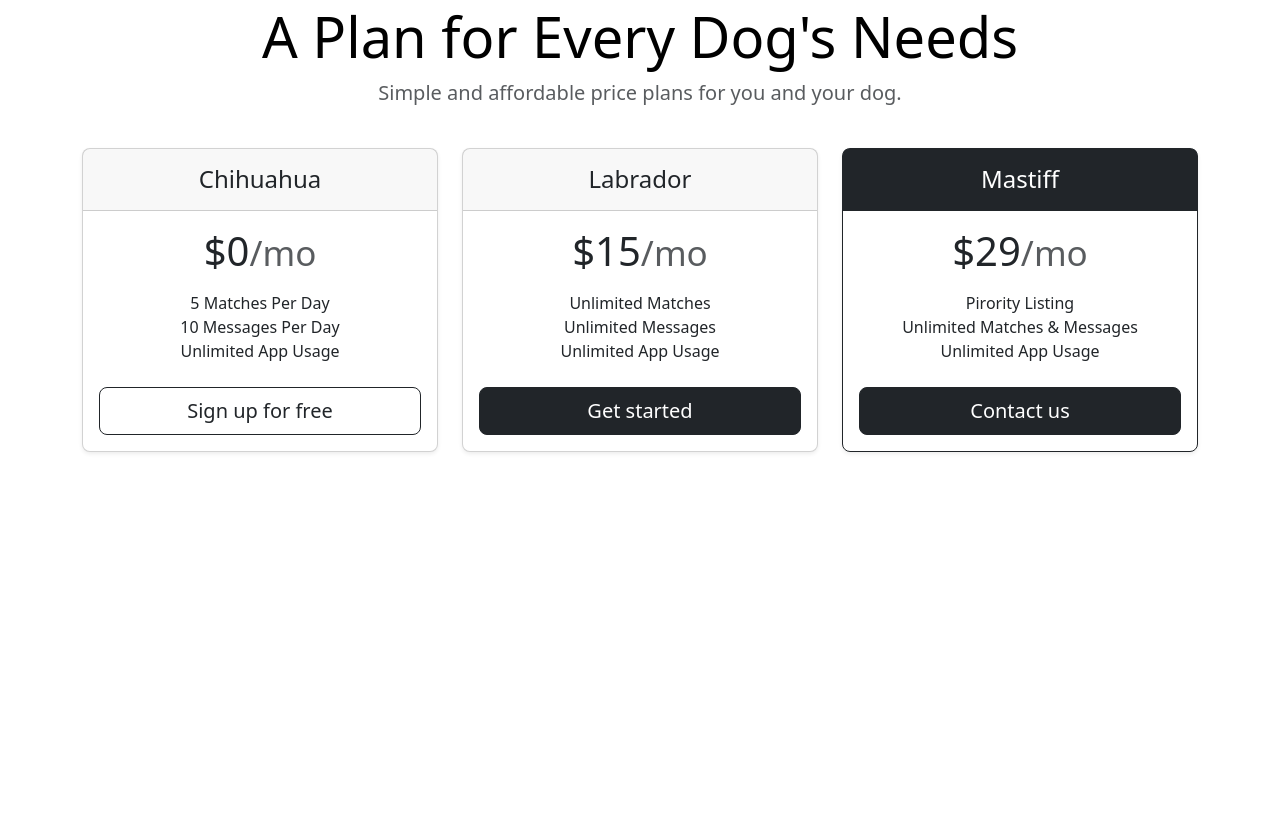
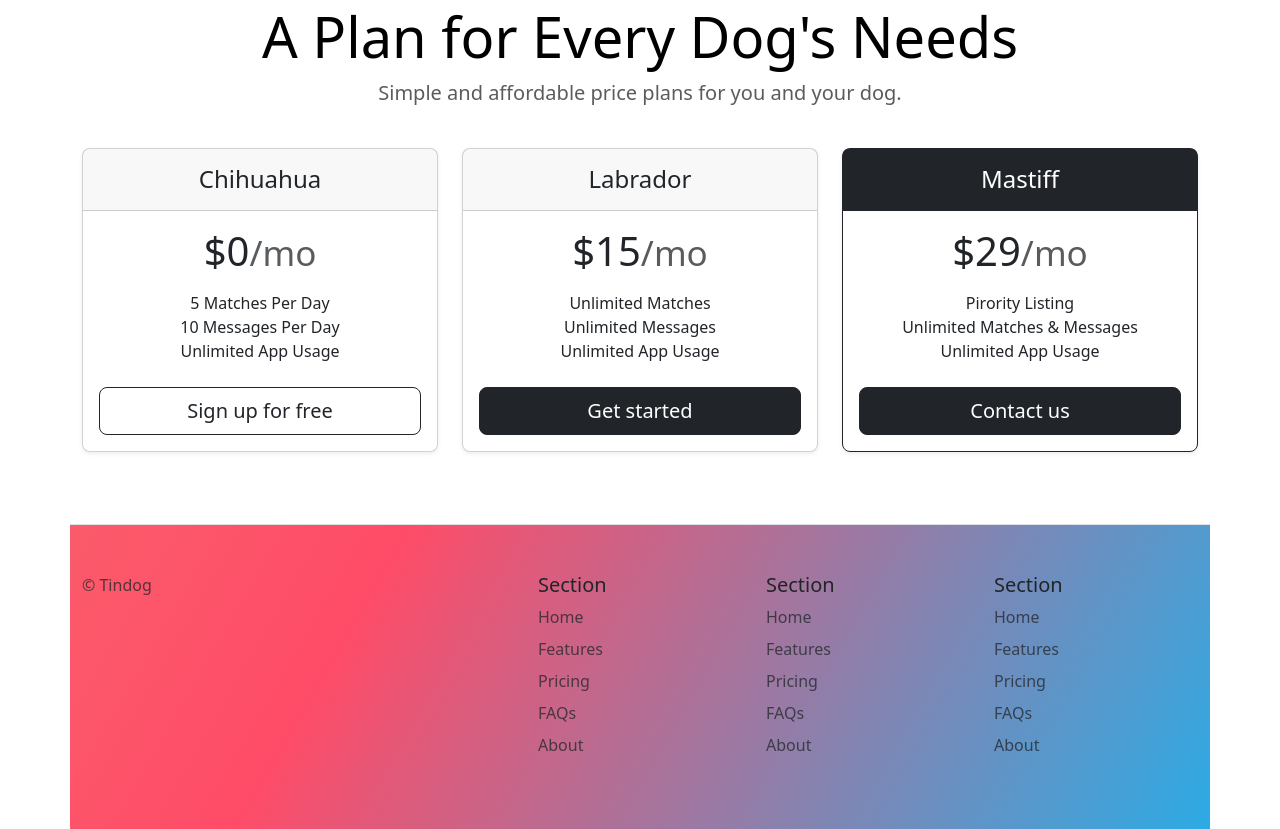
Before and after one commit to navinxqz/Web-dev-learning, a plain HTML site: page 11.3 TinDog Project/index.html in a window 1280 px wide. Shown: the part 1567-2396 px from the top of the page. Before the commit the page ends 2075 px from the top, so only its background shows below. Drawn offline with nearby package versions, Linux system fonts and the light colour scheme.

Commit message:
footer placement

```diff
--- a/11.3 TinDog Project/index.html
+++ b/11.3 TinDog Project/index.html
@@ -170,6 +170,51 @@
   <!-- Footer -->
   <section id="footer">
 
+    <div class="container gradient-background">
+      <footer class="row row-cols-1 row-cols-sm-2 row-cols-md-5 py-5 mt-3 border-top">
+        <div class="col">
+          <a href="/" class="d-flex align-items-center link-body-emphasis text-decoration-none"></a>
+          <p class="text-body-secondary">© Tindog</p>
+        </div>
+
+        <div class="col mb-3">
+
+        </div>
+        <div class="col mb-3">
+          <h5>Section</h5>
+          <ul class="nav flex-column">
+            <li class="nav-item mb-2"><a href="#" class="nav-link p-0 text-body-secondary">Home</a></li>
+            <li class="nav-item mb-2"><a href="#" class="nav-link p-0 text-body-secondary">Features</a></li>
+            <li class="nav-item mb-2"><a href="#" class="nav-link p-0 text-body-secondary">Pricing</a></li>
+            <li class="nav-item mb-2"><a href="#" class="nav-link p-0 text-body-secondary">FAQs</a></li>
+            <li class="nav-item mb-2"><a href="#" class="nav-link p-0 text-body-secondary">About</a></li>
+          </ul>
+        </div>
+
+        <div class="col mb-3">
+          <h5>Section</h5>
+          <ul class="nav flex-column">
+            <li class="nav-item mb-2"><a href="#" class="nav-link p-0 text-body-secondary">Home</a></li>
+            <li class="nav-item mb-2"><a href="#" class="nav-link p-0 text-body-secondary">Features</a></li>
+            <li class="nav-item mb-2"><a href="#" class="nav-link p-0 text-body-secondary">Pricing</a></li>
+            <li class="nav-item mb-2"><a href="#" class="nav-link p-0 text-body-secondary">FAQs</a></li>
+            <li class="nav-item mb-2"><a href="#" class="nav-link p-0 text-body-secondary">About</a></li>
+          </ul>
+        </div>
+
+        <div class="col mb-3">
+          <h5>Section</h5>
+          <ul class="nav flex-column">
+            <li class="nav-item mb-2"><a href="#" class="nav-link p-0 text-body-secondary">Home</a></li>
+            <li class="nav-item mb-2"><a href="#" class="nav-link p-0 text-body-secondary">Features</a></li>
+            <li class="nav-item mb-2"><a href="#" class="nav-link p-0 text-body-secondary">Pricing</a></li>
+            <li class="nav-item mb-2"><a href="#" class="nav-link p-0 text-body-secondary">FAQs</a></li>
+            <li class="nav-item mb-2"><a href="#" class="nav-link p-0 text-body-secondary">About</a></li>
+          </ul>
+        </div>
+      </footer>
+    </div>
+
   </section>
 </body>
 
```
